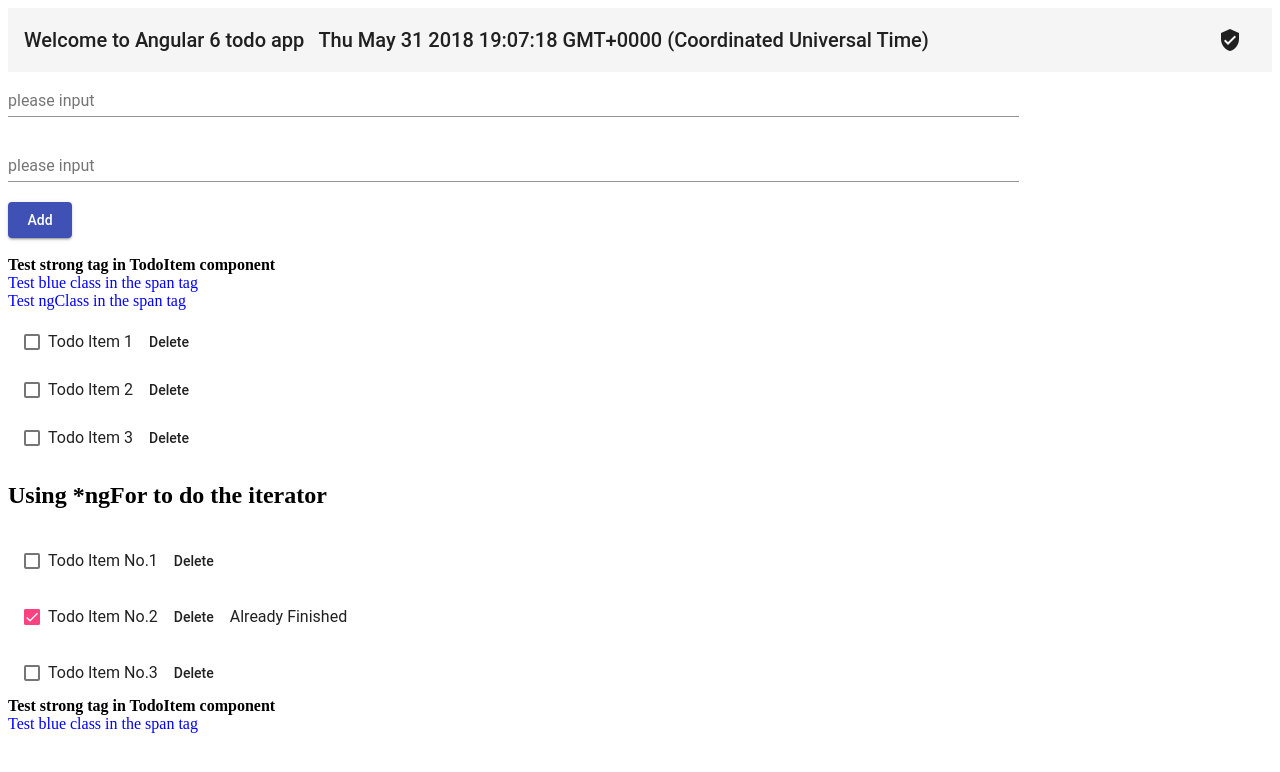
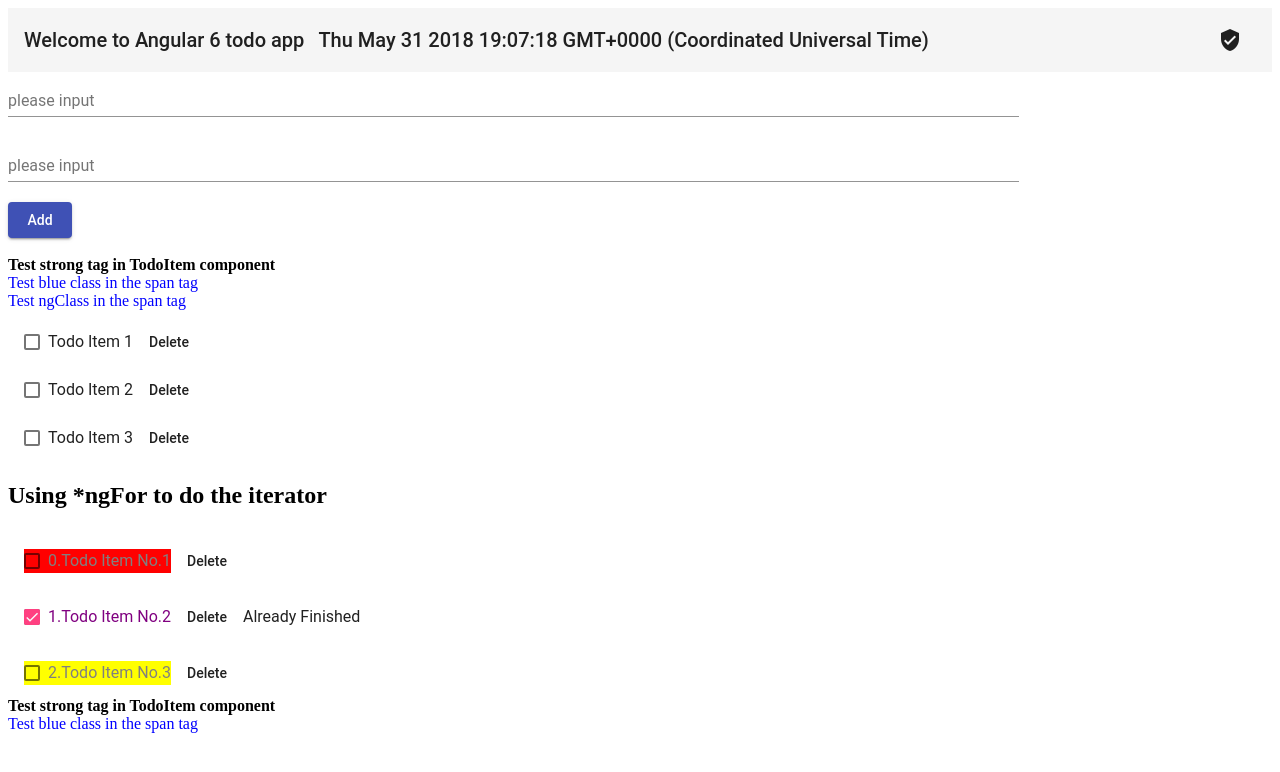
Before and after one commit to sawyerbutton/Angular6_ReLearning, an Angular app: page / in a window 1280 px wide. Shown: the top 772 px of the page. Built offline with nearby package versions, Linux system fonts and the light colour scheme.

Commit message:
added a comment for *ngFor

```diff
--- a/src/app/todo-items/todo-items.component.css
+++ b/src/app/todo-items/todo-items.component.css
@@ -9,3 +9,19 @@
 .done{
   text-decoration: line-through;
 }
+
+.text-danger{
+  background-color: red;
+}
+
+.text-warning{
+  background-color: yellow;
+}
+
+.bg-info{
+  color:gray;
+}
+
+.bg-success{
+  color:purple;
+}
--- a/src/app/todo-items/todo-items.component.html
+++ b/src/app/todo-items/todo-items.component.html
@@ -6,12 +6,19 @@
 </mat-list>
 <!--using ng-for to do the iterator-->
 <h2>Using *ngFor to do the iterator</h2>
-<mat-list *ngFor="let item of items">
+<!--there are five parameters in the *ngFor-->
+<!--index:Integer, aka index-->
+<!--first:Boolean, whether current item is the first one-->
+<!--last:Boolean, whether current item is the last one-->
+<!--even:Boolean, whether current index is even number-->
+<!--odd:Boolean, whether current index is odd number-->
+<!--use these parameters, you can easily modified your *ngFor structure-->
+<mat-list *ngFor="let item of items;let recordIndex = index;let firstRecord = first;let lastRecotd = last; let evenRecord = even; let oddRecord = odd">
   <!--item still belongs to items which need to use at least one way binding{{}}-->
   <!--use *ngIf to do the decide the span label will be created or not-->
   <!--use json as parameter , the property's name/key is our adding class, property's value is a boolean value to decide whether our style class will be add or not-->
   <!--example:[ngClass]="{'classA': true, 'classB': false}"-->
-  <mat-list-item ><mat-checkbox [checked]="item.done" id="item.id" [ngClass]="{'done':item.done}">{{item.value}}</mat-checkbox><a mat-button>Delete</a><span *ngIf="item.done">Already Finished</span></mat-list-item>
+  <mat-list-item ><mat-checkbox [checked]="item.done" id="item.id" [ngClass]="{'done':item.done,'text-danger':firstRecord, 'text-warning': lastRecotd, 'bg-info': evenRecord, 'bg-success': oddRecord}">{{recordIndex}}.{{item.value}}</mat-checkbox><a mat-button>Delete</a><span *ngIf="item.done">Already Finished</span></mat-list-item>
 </mat-list>
 
 <div>
```
